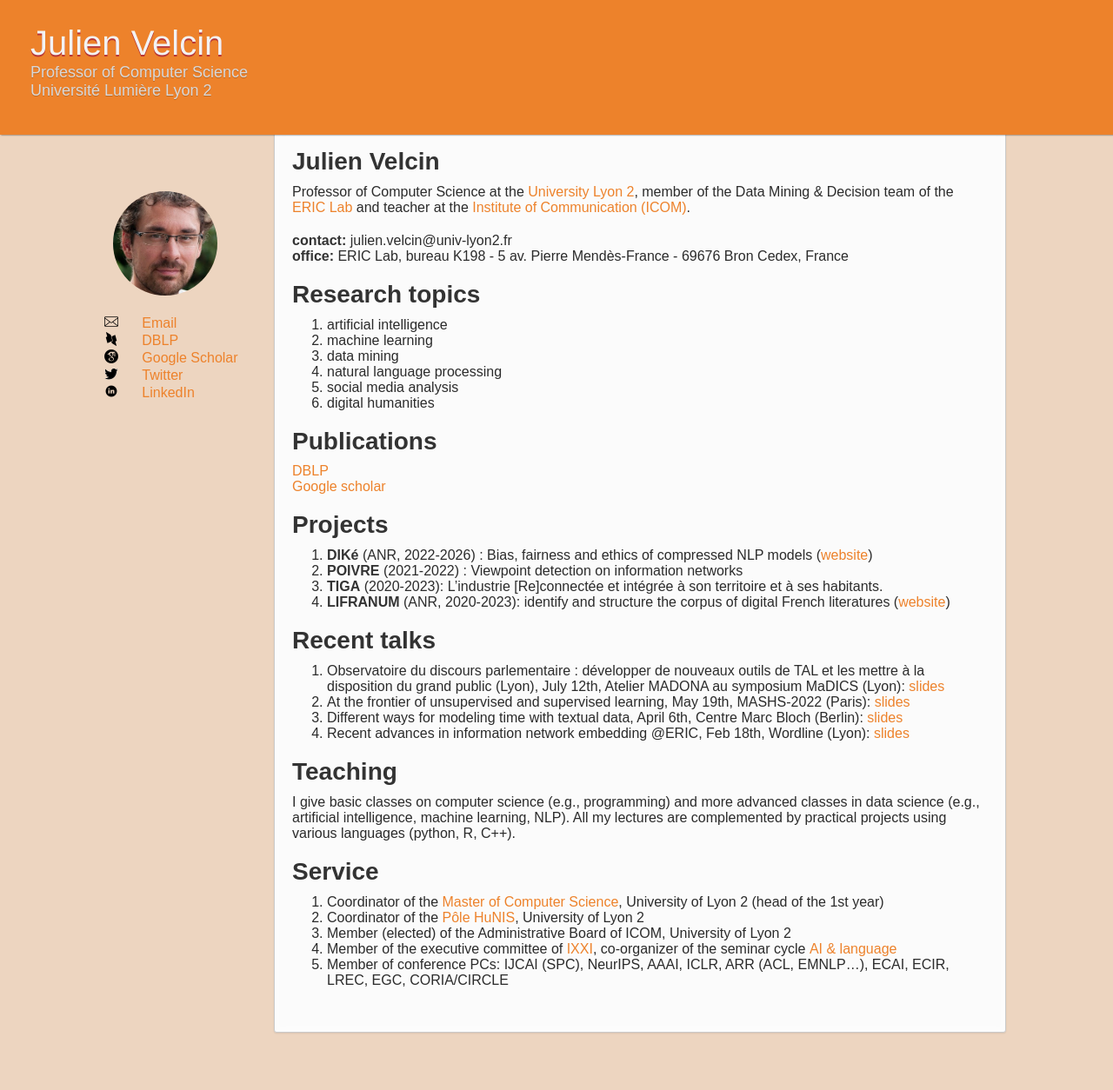
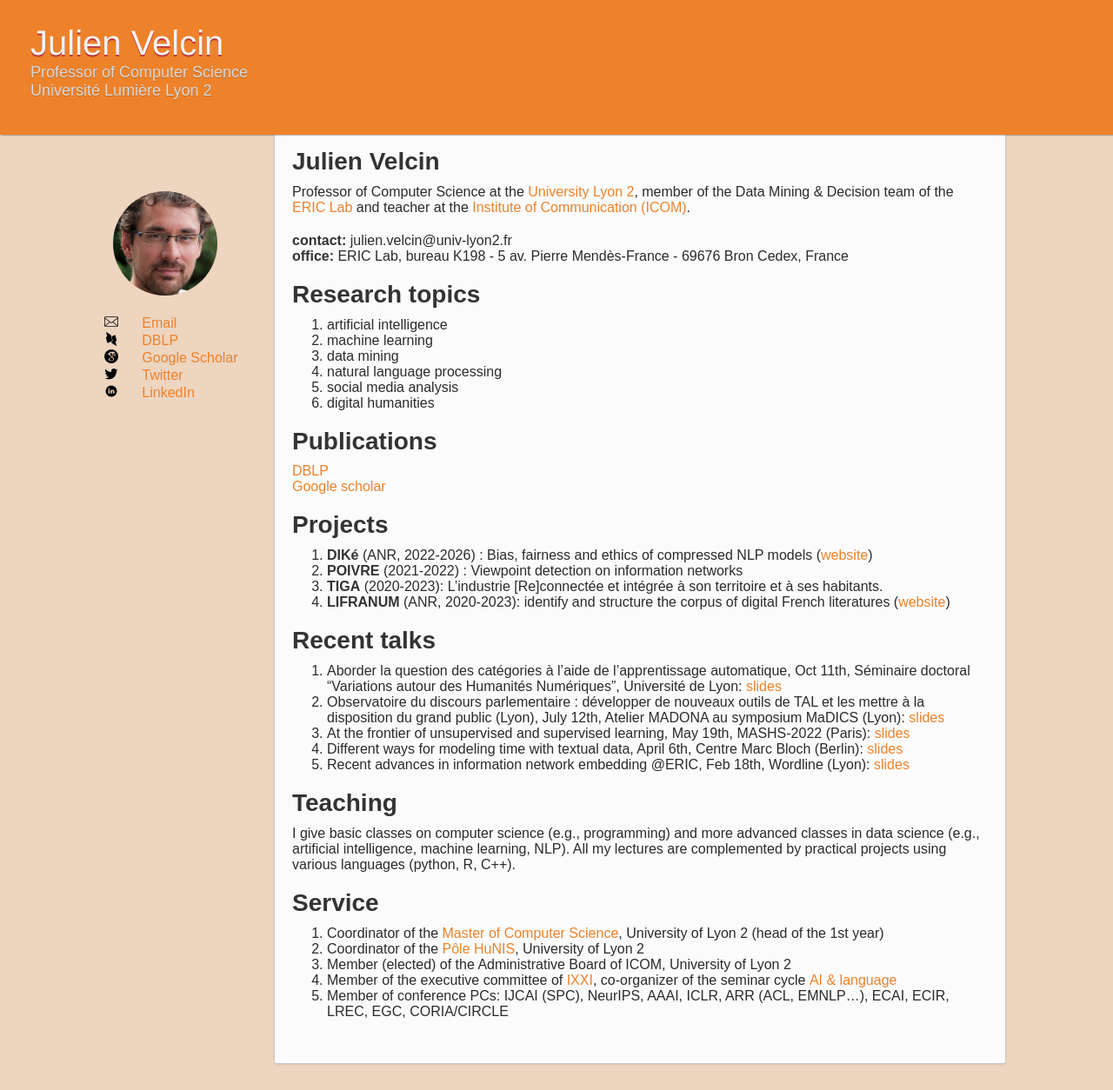
Before and after one commit to Velcin/velcin.github.io, a Jekyll site: the page built from index.md, in a window 1280 px wide and 1254 px high. Shown: the whole window at 87% size. Built offline with Jekyll 4.4.1, drawn with Linux system fonts in a browser that asks for light colours; some web fonts are replaced; our own code applies the rules of GitHub Pages for plain Markdown files; a script that is not in the unit is left out.

Commit message:
talk udl

```diff
--- a/index.md
+++ b/index.md
@@ -29,10 +29,11 @@ Professor of Computer Science at the [University Lyon 2](https://www.univ-lyon2.
 
 # Recent talks
 
+- Aborder la question des catégories à l’aide de l’apprentissage automatique, Oct 11th, Séminaire doctoral "Variations autour des Humanités Numériques", Université de Lyon: [slides](https://velcin.github.io/talks/talk-udl-velcin.pdf)
 - Observatoire du discours parlementaire : développer de nouveaux outils de TAL et les mettre à la disposition du grand public (Lyon), July 12th, Atelier MADONA au symposium MaDICS (Lyon): [slides](https://velcin.github.io/talks/pres_nada.pdf)
 - At the frontier of unsupervised and supervised learning, May 19th, MASHS-2022 (Paris): [slides](https://velcin.github.io/talks/talk-samm.pdf)
 - Different ways for modeling time with textual data, April 6th, Centre Marc Bloch (Berlin): [slides](https://velcin.github.io/talks/talk-mbloch.pdf)
-- Recent advances in information network embedding @ERIC, Feb 18th, Wordline (Lyon): [slides](https://velcin.github.iotalks/talk-wordline.pdf)
+- Recent advances in information network embedding @ERIC, Feb 18th, Wordline (Lyon): [slides](https://velcin.github.io/talks/talk-wordline.pdf)
 
 # Teaching
 
```
Also changed, not shown: 2 other files.
